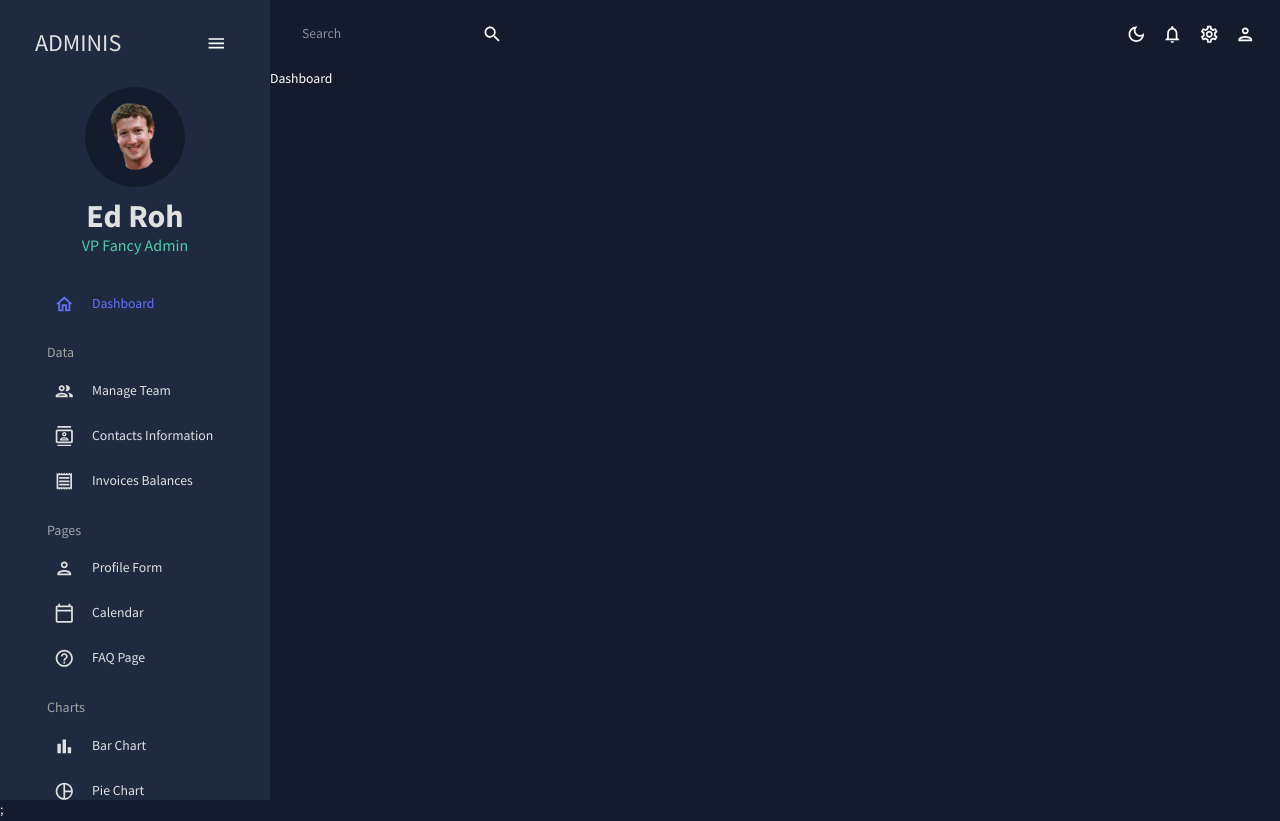
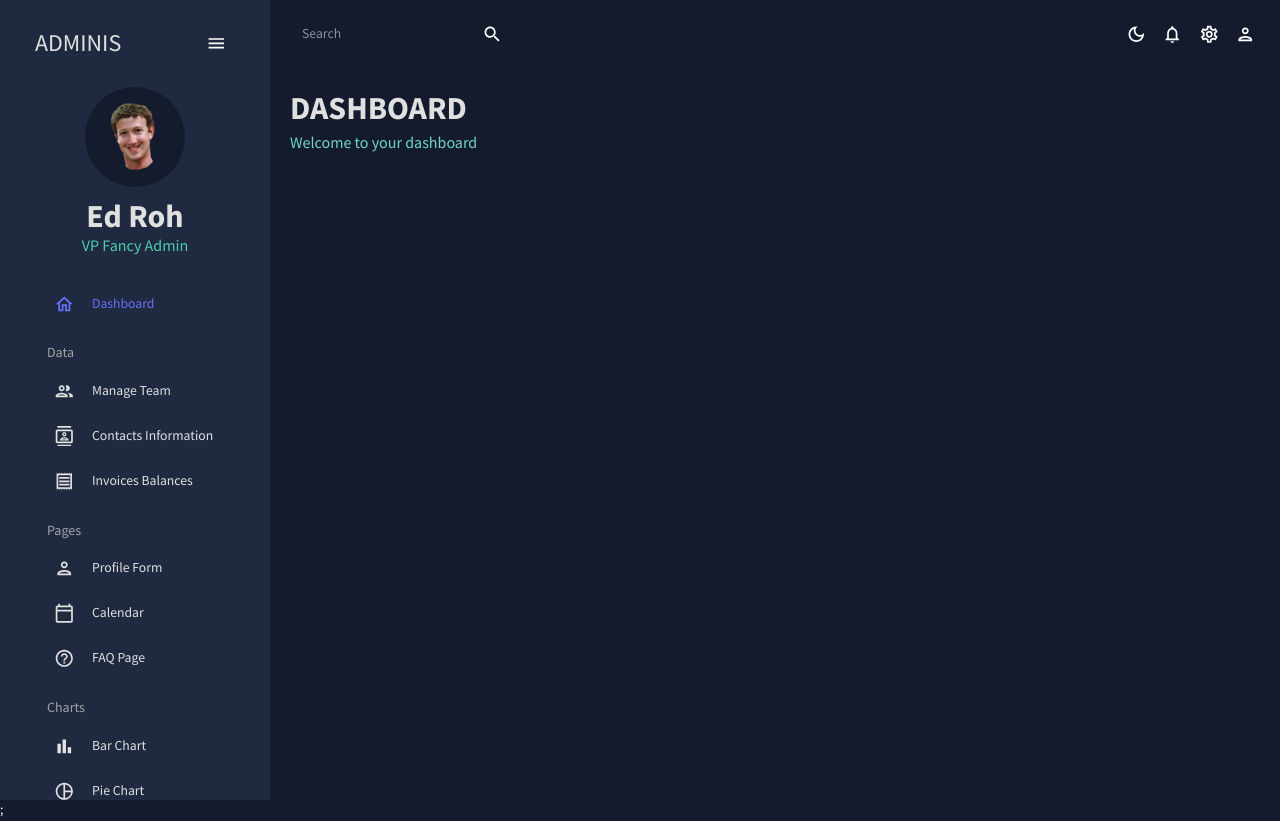
Before and after one commit to MichelAtieno/Dashboard_Template_v3, a React (Create React App) app: page / in a window 1280 px wide. Built offline with nearby package versions, Linux system fonts and the light colour scheme.

Commit message:
Add Header component

```diff
--- /dev/null
+++ b/src/components/Header.jsx
@@ -0,0 +1,26 @@
+import { Typography, Box, useTheme } from "@mui/material";
+import { tokens } from "../theme";
+
+
+const Header = ({title, subtitle}) => {
+    const theme = useTheme();
+    const colors = tokens(theme.palette.mode);
+    return (
+    <Box mb="30px">
+        <Typography
+            variant="h2"
+            color={colors.grey[100]}
+            fontWeight="bold"
+            sx={{ mb: "5px" }}
+        >
+            {title}
+        </Typography>
+        <Typography
+            variant="h5"
+            color={colors.greenAccent[400]}
+        >{subtitle}</Typography>
+    </Box>
+    )
+}
+
+export default Header;
--- a/src/scenes/dashboard/index.jsx
+++ b/src/scenes/dashboard/index.jsx
@@ -1,5 +1,17 @@
+import Header from "../../components/Header";
+import { Box } from "@mui/material";
+
+
 const Dashboard = () => {
-    return <div> Dashboard</div>
+    return (
+        <Box m="20px">
+            <Box display="flex"
+                 justifyContent="space-between"
+                 alignItems="center">
+                <Header title="DASHBOARD" subtitle="Welcome to your dashboard" />
+            </Box>
+        </Box>
+    )
 }
 
 export default  Dashboard;
```
